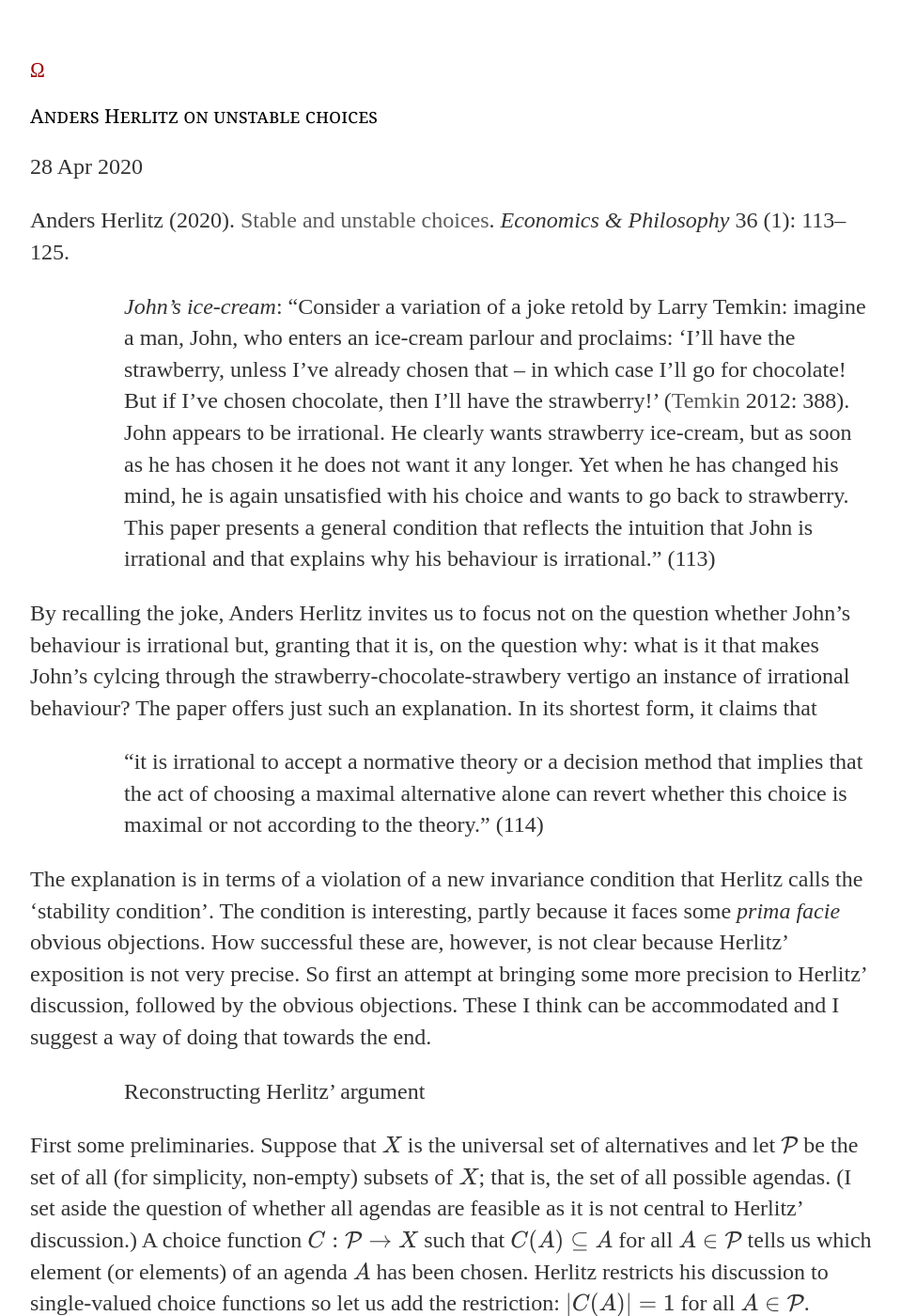
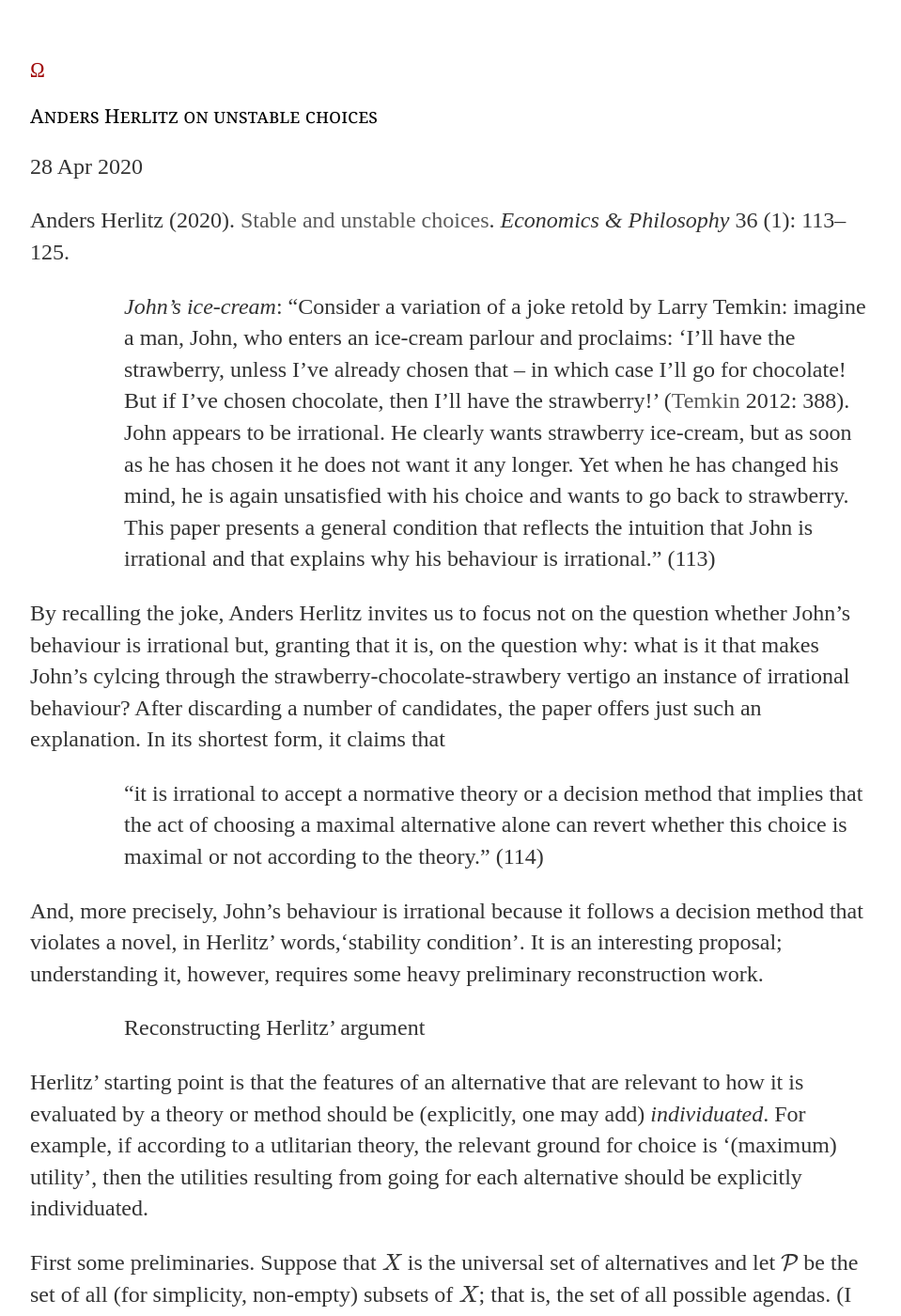
Before and after one commit to uzunovam/uzunovam, a Jekyll site: the page built from _posts/2020-04-28-anders-herlitz-on-unstable-choices.md, in a window 1280 px wide and 1400 px high. Shown: the whole window at 94% size, without its empty margins (160-1119 px from the left). Built offline with Jekyll 4.4.1, drawn with Linux system fonts in a browser that asks for light colours.

Commit message:
Update 2020-04-28-anders-herlitz-on-unstable-choices.md

```diff
--- a/_posts/2020-04-28-anders-herlitz-on-unstable-choices.md
+++ b/_posts/2020-04-28-anders-herlitz-on-unstable-choices.md
@@ -7,14 +7,16 @@ date: 2020-04-28
 
 <p style="padding-left:100px;"><cite>John’s ice-cream</cite>: “Consider a variation of a joke retold by Larry Temkin: imagine a man, John, who enters an ice-cream parlour and proclaims: ‘I’ll have the strawberry, unless I’ve already chosen that – in which case I’ll go for chocolate! But if I’ve chosen chocolate, then I’ll have the strawberry!’ (<a href="https://doi.org/10.1093/acprof:oso/9780199759446.001.0001" target="_blank" rel="noopener">Temkin</a> 2012: 388). John appears to be irrational. He clearly wants strawberry ice-cream, but as soon as he has chosen it he does not want it any longer. Yet when he has changed his mind, he is again unsatisfied with his choice and wants to go back to strawberry. This paper presents a general condition that reflects the intuition that John is irrational and that explains why his behaviour is irrational.” (113)</p>
 
-<p>By recalling the joke, Anders Herlitz invites us to focus not on the question whether John’s behaviour is irrational but, granting that it is, on the question why: what is it that makes John’s cylcing through the strawberry-chocolate-strawbery vertigo an instance of irrational behaviour? The paper offers just such an explanation. In its shortest form, it claims that</p>
+<p>By recalling the joke, Anders Herlitz invites us to focus not on the question whether John’s behaviour is irrational but, granting that it is, on the question why: what is it that makes John’s cylcing through the strawberry-chocolate-strawbery vertigo an instance of irrational behaviour? After discarding a number of candidates, the paper offers just such an explanation. In its shortest form, it claims that</p>
 
 <p style="padding-left:100px;">“it is irrational to accept a normative theory or a decision method that implies
 that the act of choosing a maximal alternative alone can revert whether this choice is maximal or not according to the theory.” (114)</p>
 
-<p>The explanation is in terms of a violation of a new invariance condition that Herlitz calls the ‘stability condition’. The condition is interesting, partly because it faces some <cite>prima facie</cite> obvious objections. How successful these are, however, is not clear because Herlitz’ exposition is not very precise. So first an attempt at bringing some more precision to Herlitz’ discussion, followed by the obvious objections. These I think can be accommodated and I suggest a way of doing that towards the end.</p>
+<p>And, more precisely, John’s behaviour is irrational because it follows a decision method that violates a novel, in Herlitz’ words,‘stability condition’. It is an interesting proposal; understanding it, however, requires some heavy preliminary reconstruction work. </p>
 
 <p style="padding-left:100px;">Reconstructing Herlitz’ argument</p>
+
+<p>Herlitz’ starting point is that the features of an alternative that are relevant to how it is evaluated by a theory or method should be (explicitly, one may add) <cite>individuated</cite>. For example, if according to a utlitarian theory, the relevant ground for choice is ‘(maximum) utility’, then the utilities resulting from going for each alternative should be explicitly individuated.</p>
 
 <p>First some preliminaries. Suppose that \(X\) is the universal set of alternatives and let \(\mathcal{P}\) be the set of all (for simplicity, non-empty) subsets of \(X\); that is, the set of all possible agendas. (I set aside the question of whether all agendas are feasible as it is not central to Herlitz’ discussion.) A choice function \(C: \mathcal{P} \rightarrow X\) such that \(C(A) \subseteq A\) for all \(A \in \mathcal{P}\) tells us which element (or elements) of an agenda \(A\) has been chosen. Herlitz restricts his discussion to single-valued choice functions so let us add the restriction: \(|C(A)|=1\) for all \(A \in \mathcal{P}\).</p>
 
```
